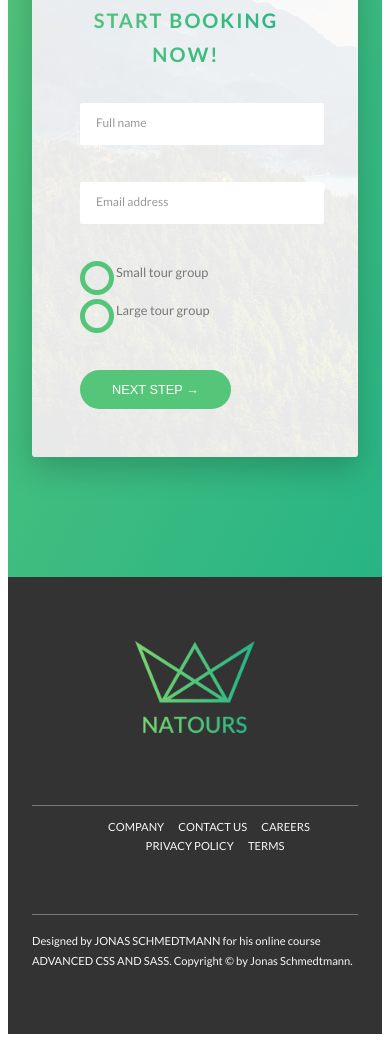
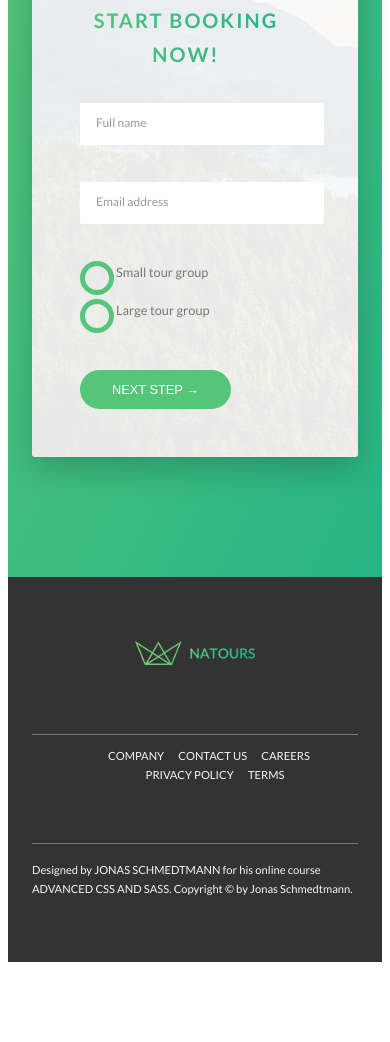
Before and after one commit to samueljmillward/natours-CSS, a website: page index.html in a window 390 px wide. Shown: the part 6672-7714 px from the top of the page. After the commit the page ends 7642 px from the top, so only its background shows below. Drawn offline with Linux system fonts and the light colour scheme.

Commit message:
Responsive images / Art direction

```diff
--- a/index.html
+++ b/index.html
@@ -343,7 +343,14 @@
 
     <footer class="footer">
         <div class="footer__logo-box">
-            <img src="img/logo-green-2x.png" alt="Full logo" class="footer__logo">
+
+            <picture class="footer__logo">
+                <source srcset="img/logo-green-small-1x.png 1x, img/logo-green-small-2x.png 2x"
+                    media="(max-width: 37.5em)">
+                <img srcset="img/logo-green-1x.png 1x, img/logo-green-2x.png 2x" alt="Full logo" class="footer__logo">
+        </div>
+        </picture>
+
         </div>
         <div class="row">
             <div class="col-1-of-2">
```
